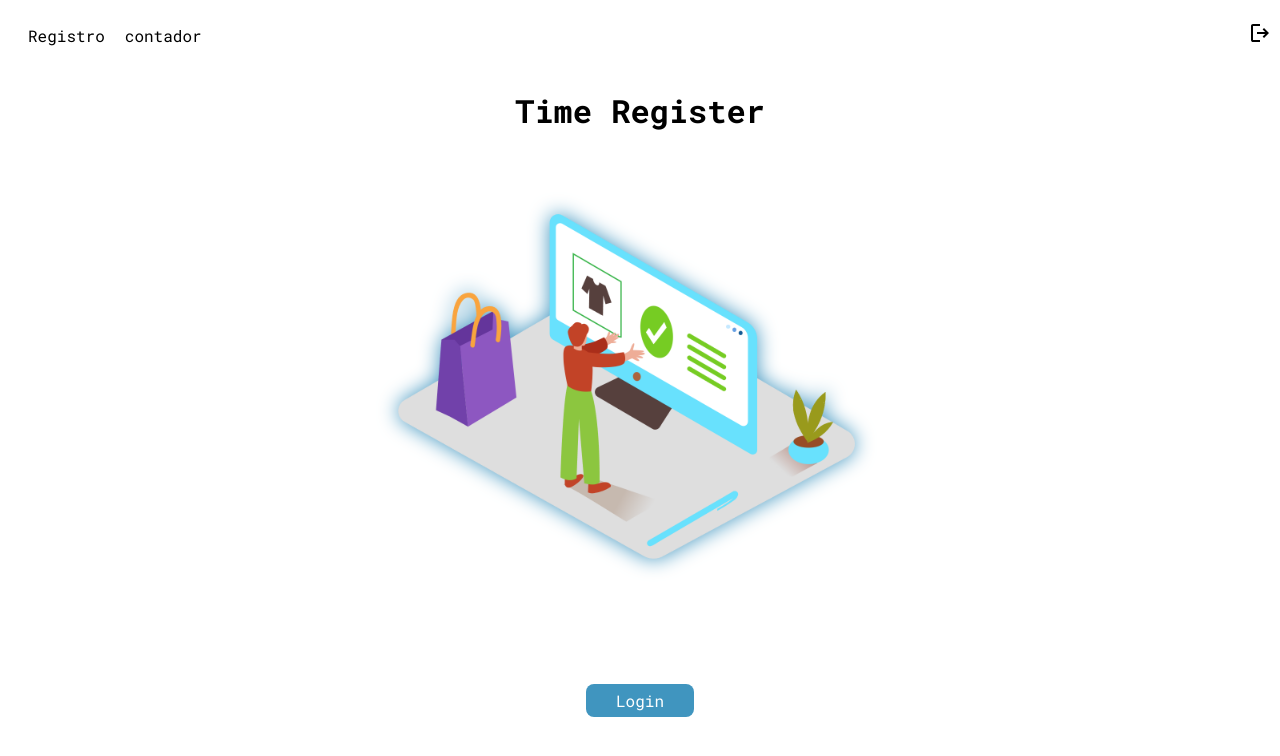
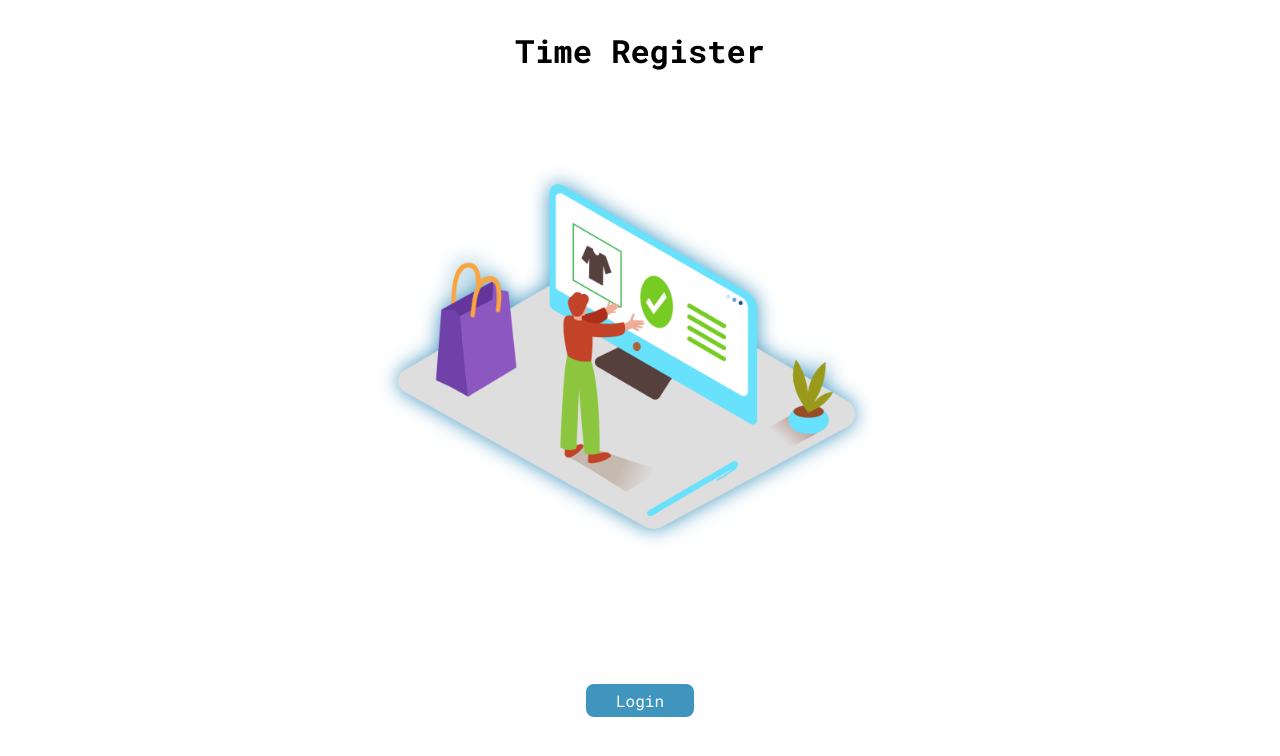
Before and after one commit to camiloguz23/register-time, a Next.js app: page / in a window 1280 px wide. Shown: the top 756 px of the page. Built offline with nearby package versions, Linux system fonts and the light colour scheme.

Commit message:
fix init page

```diff
--- a/src/app/globals.css
+++ b/src/app/globals.css
@@ -6,7 +6,7 @@
 }
 
 @view-transition {
-  navigation: auto;
+  navigation: auto; /* enabled! */
 }
 
 body {
```
Also changed, not shown: src/app/(init)/page.module.css (renamed from src/app/(content)/(init)/page.module.css), src/app/(init)/page.tsx (renamed from src/app/(content)/(init)/page.tsx).
